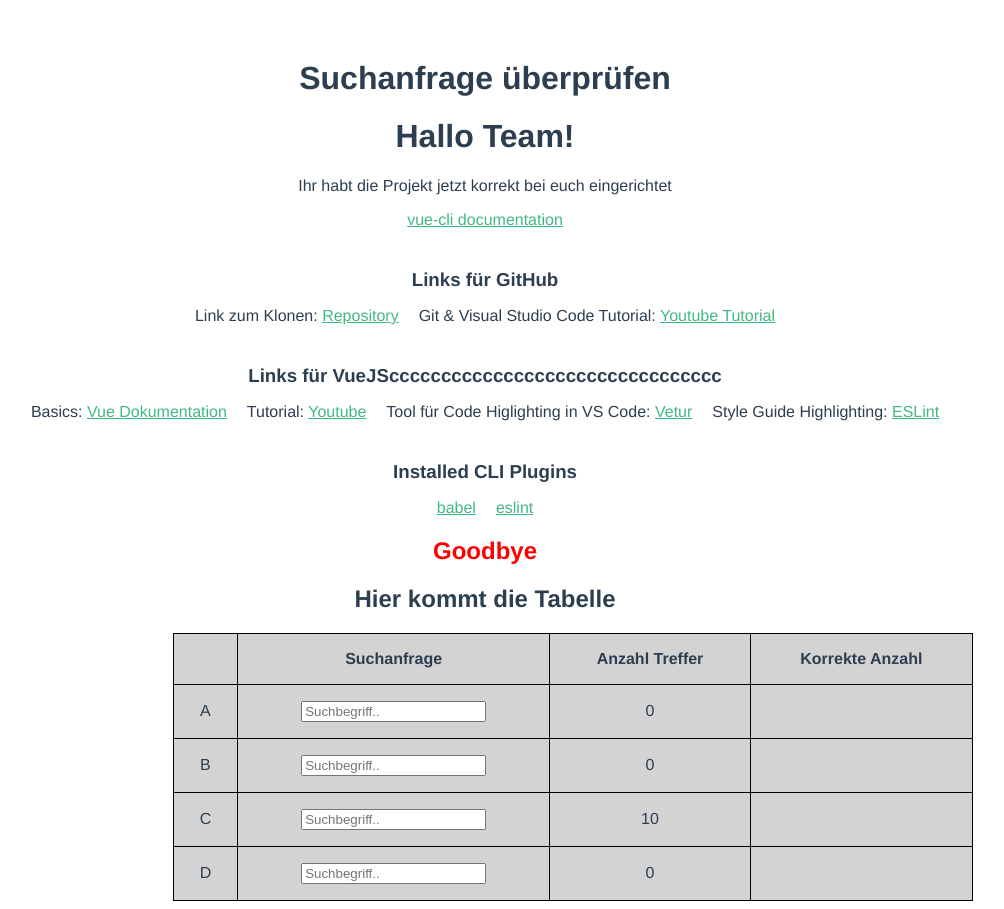
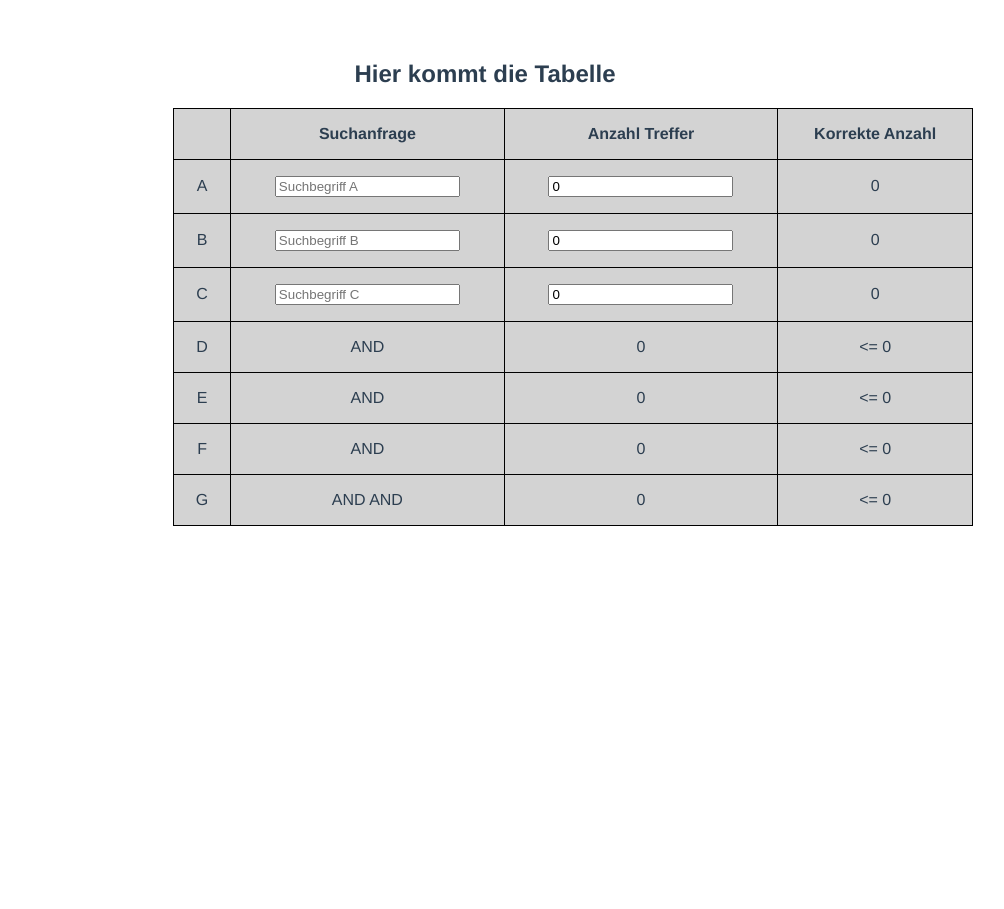
Before and after one commit to pushin-edi/fhgr_pk1, a Vue app: page / in a window 1280 px wide. Shown: the whole page, without its empty margins (155-1159 px from the left). After the commit the page ends 800 px from the top, so only its background shows below. Built offline with nearby package versions, Linux system fonts and the light colour scheme.

Commit message:
massive changes

```diff
--- a/src/App.vue
+++ b/src/App.vue
@@ -1,8 +1,5 @@
 <template>
   <div id="app">
-    <h1>Suchanfrage überprüfen</h1>
-    <HelloWorld msg="Hallo Team!"/>
-    <goodbye></goodbye>
     <div>
         <h2>Hier kommt die Tabelle</h2>
         <table>
@@ -12,26 +9,50 @@
                 <th>Anzahl Treffer</th>
                 <th>Korrekte Anzahl</th>
             </tr>
-            <tableRow zeilenNr="A"></tableRow>
-            <tableRow zeilenNr="B"></tableRow>
-            <tableRow zeilenNr="C" hits=10></tableRow>
-            <!-- <tableRow zeilenNr="D" v-on:change="this.display()"></tableRow> -->
-            <tableRow zeilenNr="D"></tableRow>
+            <tr>
+              <td>A</td>
+              <td><input v-model="termA" placeholder="Suchbegriff A"></td>
+              <td><input v-model.number="hitA" type="number" placeholder="Anzahl Treffer"></td>
+              <td>{{hitA}}</td>
+            </tr>
+            <tr>
+              <td>B</td>
+              <td><input v-model="termB" placeholder="Suchbegriff B"></td>
+              <td><input v-model.number="hitB" type="number" placeholder="Anzahl Treffer"></td>
+              <td>{{hitB}}</td>
+            </tr>
+            <tr>
+              <td>C</td>
+              <td><input v-model="termC" placeholder="Suchbegriff C"></td>
+              <td><input v-model.number="hitC" type="number" placeholder="Anzahl Treffer"></td>
+              <td>{{hitC}}</td>
+            </tr>
+            <tableRow letter="D" :inputTermA="termA" :inputHitA="hitA" bool1="AND" :inputTermB="termB" :inputHitB="hitB" bool2="" :inputTermC="termC" :inputHitC="hitC" comparer="<="></tableRow>
+            <tableRow letter="E" :inputTermA="termA" :inputHitA="hitA" bool1="AND" :inputTermB="termB" :inputHitB="hitB" bool2="" :inputTermC="termC" :inputHitC="hitC" comparer="<="></tableRow>
+            <tableRow letter="F" :inputTermA="termA" :inputHitA="hitA" bool1="" :inputTermB="termB" :inputHitB="hitB" bool2="AND" :inputTermC="termC" :inputHitC="hitC" comparer="<="></tableRow>
+            <tableRow letter="G" :inputTermA="termA" :inputHitA="hitA" bool1="AND" :inputTermB="termB" :inputHitB="hitB" bool2="AND" :inputTermC="termC" :inputHitC="hitC" comparer="<="></tableRow>
+
         </table>
     </div>
   </div>
 </template>
 
 <script>
-import HelloWorld from './components/HelloWorld.vue'
-import goodbye from './components/goodbye.vue'
 import tableRow from './components/tableRow.vue'
 
 export default {
   name: 'App',
+  data:function(){
+    return {
+      termA: "",
+      hitA: 0,
+      termB: "",
+      hitB: 0,
+      termC: "",
+      hitC: 0
+    };
+  },
   components: {
-    HelloWorld,
-    goodbye,
     tableRow,
   }
 }
--- a/src/components/tableRow.vue
+++ b/src/components/tableRow.vue
@@ -1,32 +1,115 @@
 <template>
     <tr>
         <td>{{ zeilenNr }}</td>
-        <td><input v-model="term" placeholder="Suchbegriff.."></td>
-        <td>{{ hits }}</td>
-        <td>{{ korrAnzahl }}</td>
+        <td>
+            <span v-if="bool1 != ''">
+                <span v-if="inputTermA != 'Suchbegriff A'"> {{inputTermA}}</span>
+                {{bool1}}
+            </span>
+            <span v-if="inputTermB != 'Suchbegriff B'"> {{inputTermB}} </span>
+            <span v-if="bool2 != ''">
+                <span v-if="inputTermC != 'Suchbegriff C'">{{bool2}} {{inputTermC}}</span>
+            </span>
+            </td>
+        <td>{{ calc }}</td>
+        <td>{{ korrAnzahl }} {{ calc }}</td>
     </tr>
 </template>
 <script>
 export default {
     name: 'tableRow',
+    data:function(){
+        return{
+            zeilenNr : this.letter,
+            korrAnzahl: this.comparer,
+        }
+    },
     props:{
-        zeilenNr: String,
-            term: String,
-            hits: {
-                type:Number,
-                default: 0
-                },
-            korrAnzahl: Number,
+        letter: String,
+        inputTermA: {
+            type:String,
+            default: "Suchbegriff A"
+        },
+        inputTermB: {
+            type:String,
+            default: "Suchbegriff B"
+        },
+        inputTermC: {
+            type:String,
+            default: "Suchbegriff C"
+        },
+        inputHitA: Number,
+        inputHitB: Number,
+        inputHitC: Number,
+        bool1: String,
+        bool2: String,
+        comparer: String
     },
     methods:{
-        display: function(){
-            console.log("display function called")
-             this.korrAnzahl = this.hits
-             return this.korrAnzahl
-         },
-        // and: function(){
-        //     return this.hits
-        // },
+
+    },
+    computed:{
+        min:function(){
+            console.log("function fired");
+            if (this.bool1 != "" && this.inputHitC == 0){
+                return Math.min(this.inputHitA,this.inputHitB);
+            }
+            else{
+                return Math.min(this.inputHitA,this.inputHitB,this.inputHitC);
+            }
+        },
+        max:function(){
+            console.log("function fired");
+            return Math.max(this.inputHitA,this.inputHitB,this.inputHitC);
+        },
+        calc: function(){
+            // case only bool1 set
+            if (this.bool1 != "" && this.bool2 == ""){
+                if (this.bool1 == "AND"){
+                    return Math.min(this.inputHitA,this.inputHitB);
+                }
+                else if (this.bool1 == "OR"){
+                    return Math.max(this.inputHitA,this.inputHitB);
+                }
+                else{
+                    return false;
+                }
+            }
+            // case only bool2 set
+            else if (this.bool1 == "" && this.bool2 != ""){
+                if (this.bool2 == "AND"){
+                    return Math.min(this.inputHitB,this.inputHitC);
+                }
+                else if (this.bool2 == "OR"){
+                    return Math.max(this.inputHitB,this.inputHitC);
+                }
+                else{
+                    return false;
+                }
+            }
+            // case bool1 & bool2  set
+            else if (this.bool1 != "" && this.bool2 != ""){
+                if (this.bool1 == "AND" && this.bool2 == "AND"){
+                    return Math.min(this.inputHitA,this.inputHitB,this.inputHitC);
+                }
+                else if (this.bool1 == "AND" && this.bool2 == "OR"){
+                    return Math.min(this.inputHitA,Math.max(this.inputHitB,this.inputHitC));
+                }
+                else if (this.bool1 == "OR" && this.bool2 == "AND"){
+                    return Math.min(this.inputHitA,Math.max(this.inputHitB,this.inputHitC));
+                }
+                else if (this.bool1 == "OR" && this.bool2 == "OR"){
+                    return Math.max(this.inputHitA,this.inputHitB,this.inputHitC);
+                }
+                else{
+                    return false;
+                }
+            }
+            // case bool1 & bool2 empty
+            else{
+                return false;
+            }
+        }
     }
 }
 </script>
```
